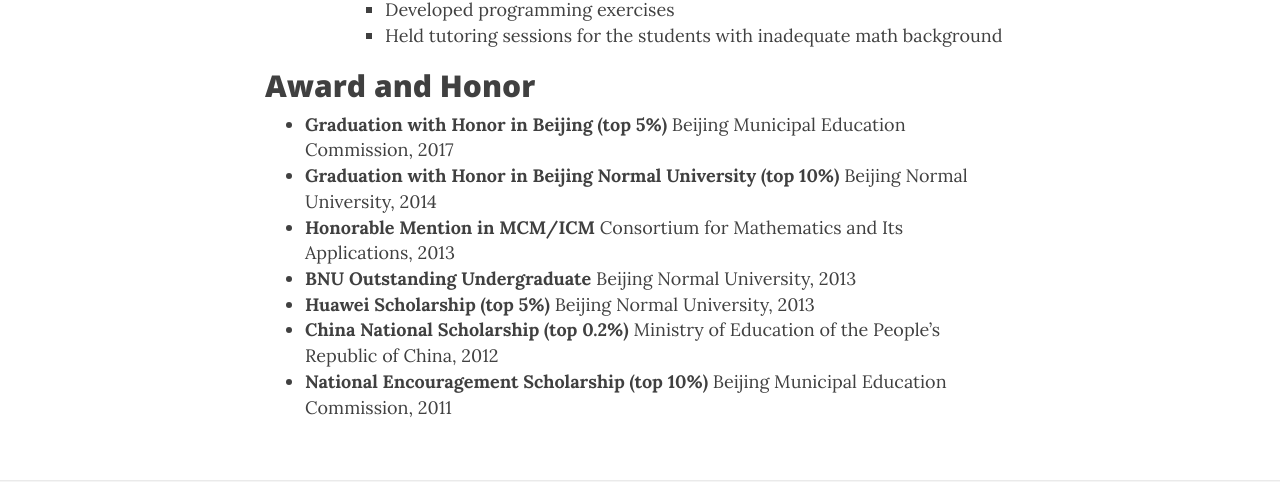
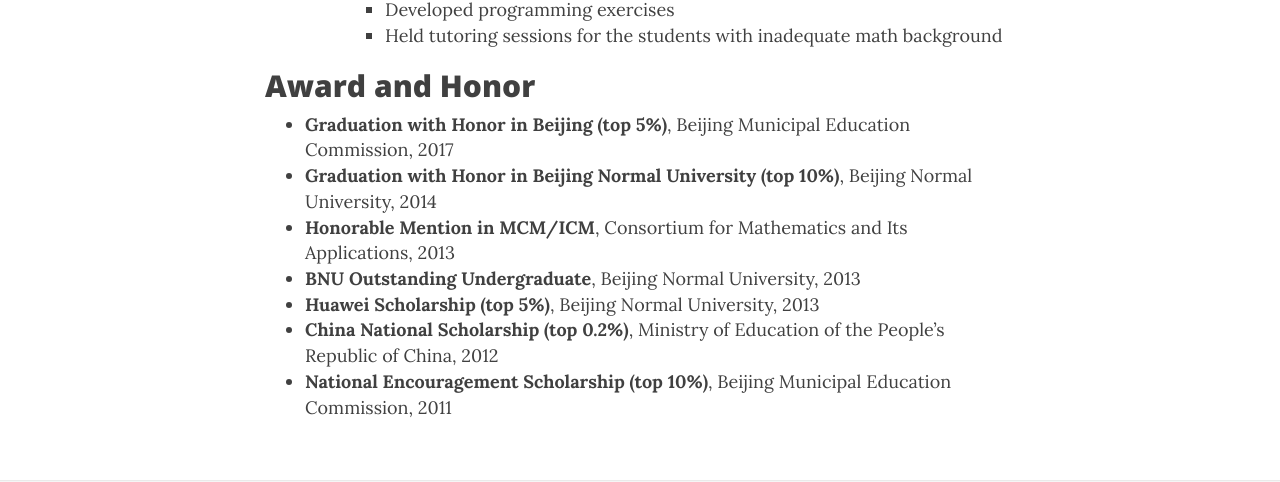
Before and after one commit to qinhu2010/qinhu2010.github.io, a Jekyll site: the page built from CV.md, in a window 1280 px wide and 900 px high, scrolled down 1094 px. Shown: the part 186-668 px from the top of the window. Built offline with Jekyll 4.4.1, drawn with Linux system fonts in a browser that asks for light colours; nearby versions of some CDN libraries.

Commit message:
Update CV.md

```diff
--- a/CV.md
+++ b/CV.md
@@ -48,10 +48,10 @@
 
 ## Award and Honor
 
-- **Graduation with Honor in Beijing (top 5%)** Beijing Municipal Education Commission, 2017
-- **Graduation with Honor in Beijing Normal University (top 10%)** Beijing Normal University, 2014
-- **Honorable Mention in MCM/ICM** Consortium for Mathematics and Its Applications, 2013
-- **BNU Outstanding Undergraduate** Beijing Normal University, 2013
-- **Huawei Scholarship (top 5%)** Beijing Normal University, 2013
-- **China National Scholarship (top 0.2%)** Ministry of Education of the People’s Republic of China, 2012
-- **National Encouragement Scholarship (top 10%)** Beijing Municipal Education Commission, 2011
+- **Graduation with Honor in Beijing (top 5%)**, Beijing Municipal Education Commission, 2017
+- **Graduation with Honor in Beijing Normal University (top 10%)**, Beijing Normal University, 2014
+- **Honorable Mention in MCM/ICM**, Consortium for Mathematics and Its Applications, 2013
+- **BNU Outstanding Undergraduate**, Beijing Normal University, 2013
+- **Huawei Scholarship (top 5%)**, Beijing Normal University, 2013
+- **China National Scholarship (top 0.2%)**, Ministry of Education of the People’s Republic of China, 2012
+- **National Encouragement Scholarship (top 10%)**, Beijing Municipal Education Commission, 2011
```
